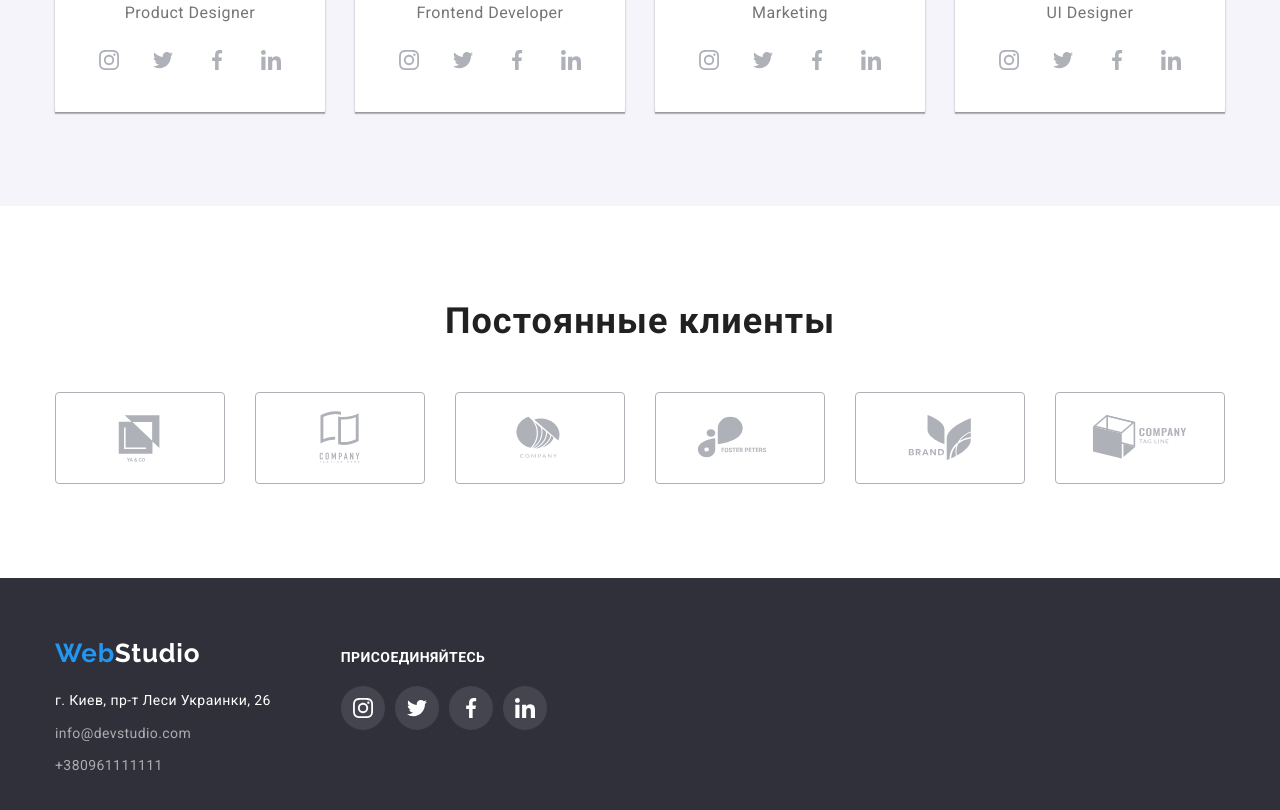
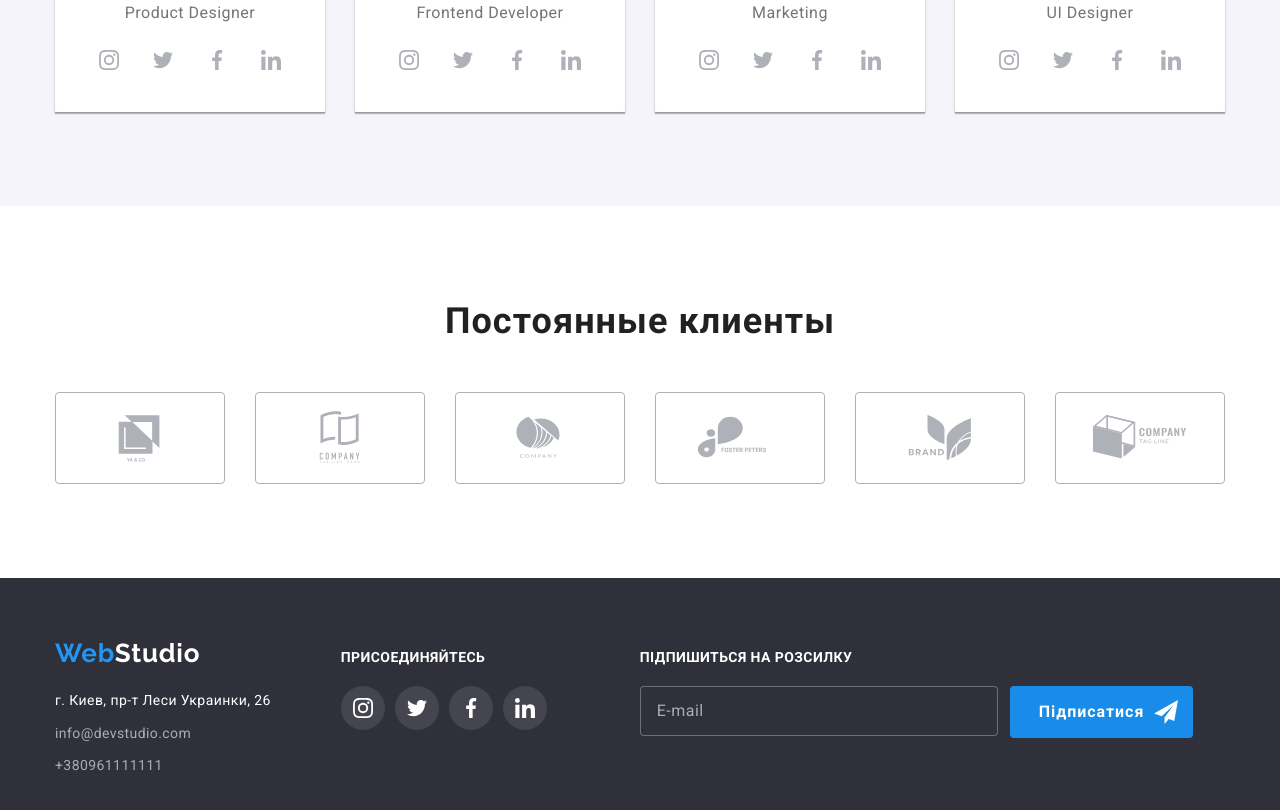
Before and after one commit to Katenver/goit-markup-hw-06, a plain HTML site: page index.html in a window 1280 px wide. Shown: the part 2102-2912 px from the top of the page. Drawn offline with nearby package versions, Linux system fonts and the light colour scheme.

Commit message:
all-commit

```diff
--- a/css/styles.css
+++ b/css/styles.css
@@ -526,13 +526,15 @@ fill: var(--accent-txt)
 
 .footer-container {
   display: flex;
-  gap: 70px;
   align-items: baseline;
 }
+
 .footer-container {
   padding-right: 0px;
 }
-
+.footer-contacts{
+  margin-right: 70px;
+}
 .footer-logo {
   display: block;
   font-family: var(--secondary-font);
@@ -575,6 +577,9 @@ fill: var(--accent-txt)
 .footer-mail {
   padding-bottom: 9px;
 }
+.footer-socials{
+  margin-right: 93px;
+}
 .footer-social-title {
   color: var(--btn-txt-cl);
   font-weight: 700;
@@ -609,6 +614,68 @@ fill: var(--accent-txt)
 }
 .footer-socials-icon {
   fill: var(--btn-txt-cl);
+}
+
+.footer-form-items {
+ display: flex;
+ gap: 12px;
+}
+
+.footer-form-title{
+  margin-bottom: 20px;
+  font-size: 14px;
+  letter-spacing: 0.03em;
+  color: #FFFFFF;
+  text-transform: uppercase;
+  line-height: 1.14;
+
+}
+
+.footer-form-input {
+  width: 100%;
+  min-width: 358px;
+  border: 1px solid rgba(255, 255, 255, 0.3);
+  padding: 15px;
+  padding-left: 16px;
+  border-radius: 4px;
+  background-color: #2F303A;
+
+  outline: transparent;
+  transition: border-color 250ms var(--cubic);
+  color: #FFFFFF;
+}
+.footer-form-input::placeholder{
+  color: rgba(255, 255, 255, 0.6);
+  font-size: 16px;
+  line-height: 1.25;
+  letter-spacing: 0.03em;
+}
+.footer-form-input:focus {
+border-color: #2196F3;
+}
+.footer-form-btn{
+  display: flex;
+  gap: 10px;
+  align-items: center;
+
+  padding: 10px 14px 10px 28px;
+
+  color: #FFFFFF;
+  font-weight: 700;
+  font-size: 16px;
+  letter-spacing: 0.06em;
+  line-height: 1.88;
+  background-color: #188CE8;
+  border: 1px solid transparent;
+  border-radius: 4px;
+  cursor: pointer;
+  transition: box-shadow 250ms var(--cubic);
+}
+
+.footer-form-btn:hover,
+.footer-form-btn:focus {
+  box-shadow: 0px 4px 4px rgba(0, 0, 0, 0.15);
+
 }
 
 .heder-portfolio {
@@ -884,9 +951,15 @@ fill: var(--accent-txt)
   font-size: 16px;
   letter-spacing: 0.06em;
   line-height: 1.88;
-  background-color: #188CE8;
+  background-color: #2196F3;
   border: 1px solid transparent;
   border-radius: 4px;
   filter: drop-shadow(0px 4px 4px rgba(0, 0, 0, 0.15));
   cursor: pointer;
+  transition: background-color 250ms var(--cubic);
 }
+
+.register-form-btn:hover,
+.register-form-btn:focus{
+  background-color: #188CE8;
+}
--- a/index.html
+++ b/index.html
@@ -440,8 +440,23 @@
             </svg>
           </a></li>
         </ul>
+      </div>
+      <form class="footer-form">
+
+        <h2 class="footer-form-title">Підпишиться на розсилку</h2>
+        <div class="footer-form-items">
+        <label class="footer-form-wrap">
+           <input class="footer-form-input" type="email" placeholder="E-mail" />
+           </label>
+           <button class="footer-form-btn" type="submit">
+            Підписатися
+            <svg class="modal-btn-icon" width="24" height="24">
+              <use href="./images/icons.svg.svg#telegram-icon"></use>
+            </svg>
+          </button>
 
       </div>
+    </form>
       </section>
     </footer>
     <!-- Modal window -->
```
Also changed, not shown: portfolio.html (+18 -5 lines).
